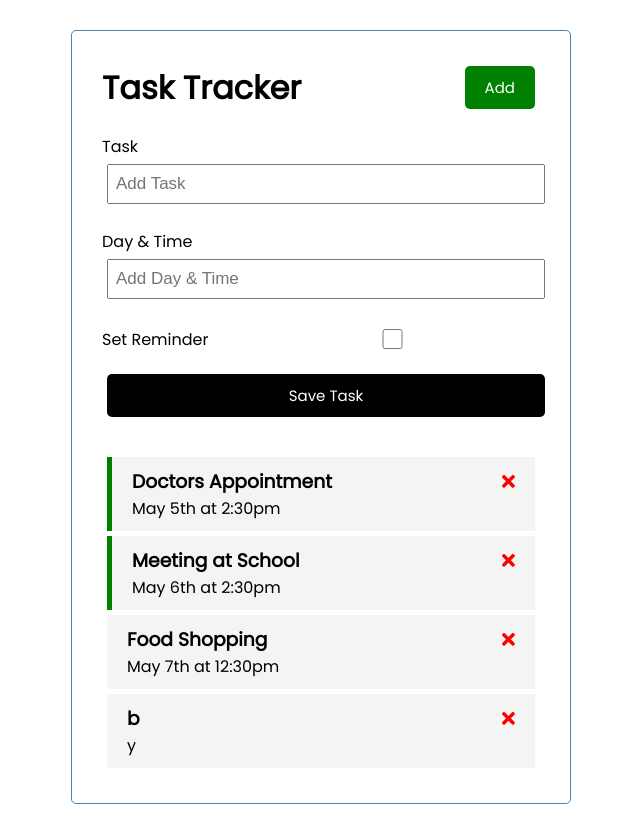
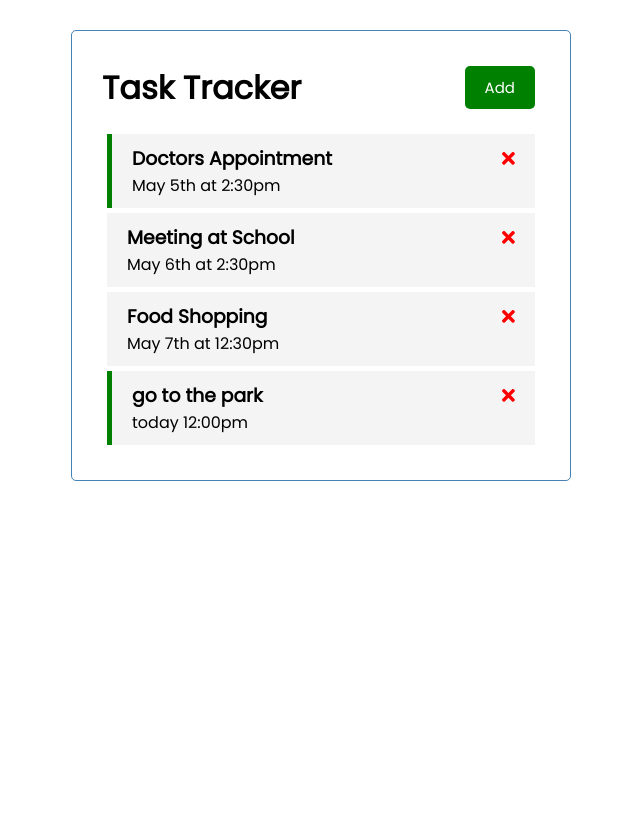
Before and after one commit to DavidMares22/angular-crash, an Angular app: page / in a window 1280 px wide. Shown: the whole page, without its empty margins (319-959 px from the left). After the commit the page ends 800 px from the top, so only its background shows below. Built offline with nearby package versions, Linux system fonts and the light colour scheme; data requests are answered from the project's data file.

Commit message:
toggle add task section

```diff
--- a/db.json
+++ b/db.json
@@ -10,7 +10,7 @@
       "id": 2,
       "text": "Meeting at School",
       "day": "May 6th at 2:30pm",
-      "reminder": true
+      "reminder": false
     },
     {
       "id": 3,
@@ -19,9 +19,9 @@
       "reminder": false
     },
     {
-      "text": "b",
-      "day": "y",
-      "reminder": false,
+      "text": "go to the park",
+      "day": "today  12:00pm",
+      "reminder": true,
       "id": 4
     }
   ]
--- a/src/app/components/add-task/add-task.component.html
+++ b/src/app/components/add-task/add-task.component.html
@@ -1,4 +1,4 @@
-<form   class="add-form" (ngSubmit)="onSubmit()">
+<form  *ngIf="showAddTask"  class="add-form" (ngSubmit)="onSubmit()">
     <div class="form-control">
       <label for="text">Task</label>
       <input
--- a/src/app/components/add-task/add-task.component.ts
+++ b/src/app/components/add-task/add-task.component.ts
@@ -1,6 +1,7 @@
 import { Component, OnInit, Output,EventEmitter } from '@angular/core';
 import { Task } from './../../Task';
-
+import { UiService } from './../../services/ui.service';
+import { Subscription } from 'rxjs';
 
 @Component({
   selector: 'app-add-task',
@@ -12,8 +13,14 @@ export class AddTaskComponent implements OnInit {
   text!: string;
   day!: string;
   reminder: boolean = false;
+  showAddTask!: boolean;
+  subscription!: Subscription;
 
-  constructor() {}
+  constructor(private uiService: UiService) {
+    this.subscription = this.uiService
+      .onToggle()
+      .subscribe((value) => (this.showAddTask = value));
+  }
 
   ngOnInit(): void {}
 
```
